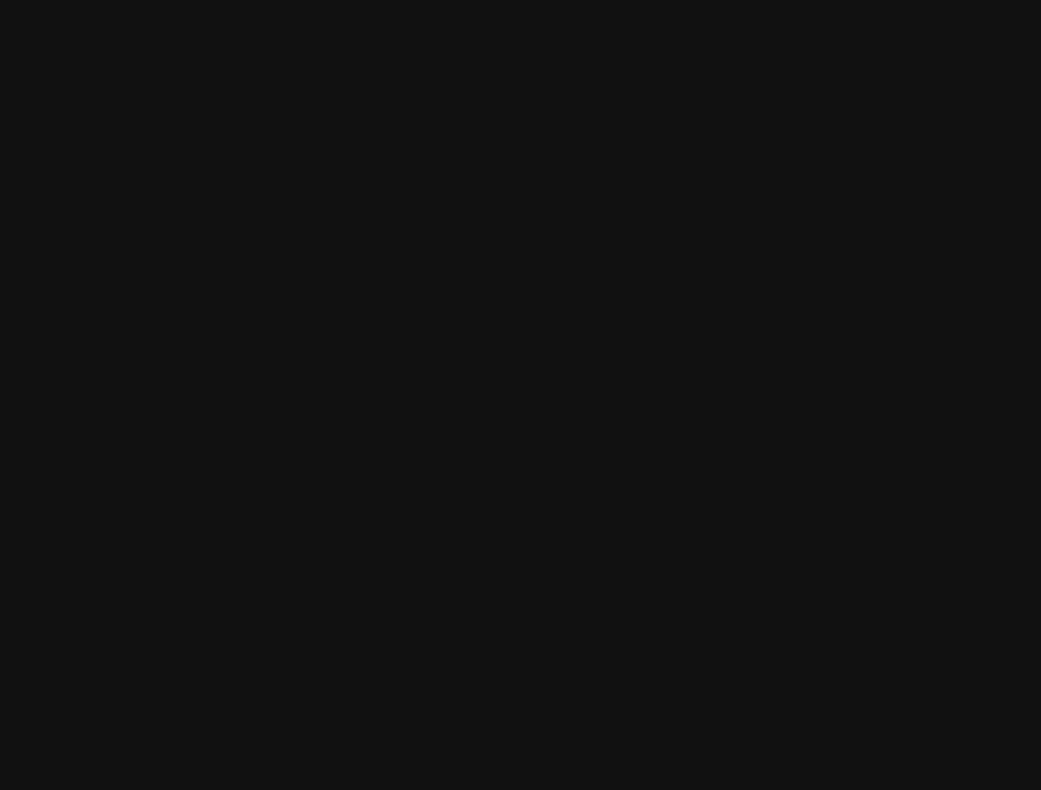
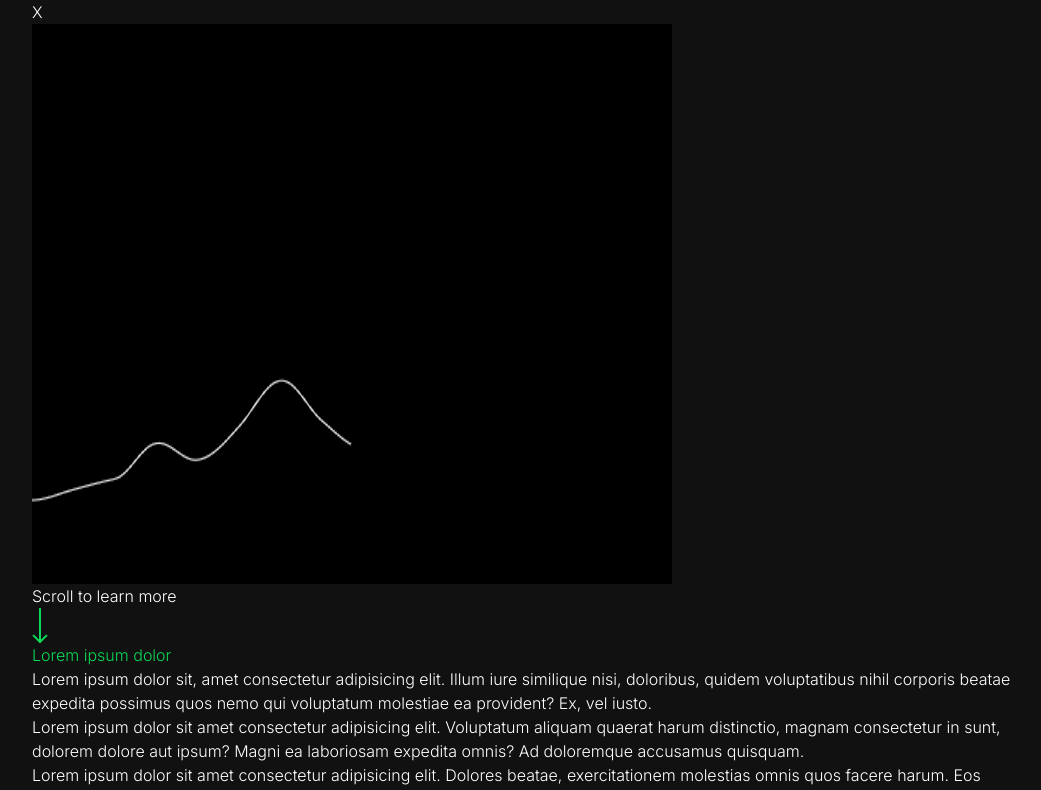
Before and after one commit to YSchilling/personal-website, a Vue app: page /creativecoding/viewer/2d_perlin_noise in a window 1280 px wide. Before the commit this address had no page. Shown: the top 790 px of the page, without its empty margins (96-1137 px from the left). Built offline with nearby package versions, Linux system fonts and the light colour scheme.

Commit message:
removed hover and added ability to view sketch in viewer

```diff
--- a/src/router/index.js
+++ b/src/router/index.js
@@ -38,7 +38,7 @@ const router = createRouter({
       component: () => import("../views/creative-coding/CCExplorer.vue"),
     },
     {
-      path: "/creativecoding/viewer",
+      path: "/creativecoding/viewer/:sketch",
       name: "CreativeCodingViewer",
       component: () => import("../views/creative-coding/CCViewer.vue"),
     },
--- a/src/views/creative-coding/CCExplorer.vue
+++ b/src/views/creative-coding/CCExplorer.vue
@@ -3,15 +3,8 @@ import { ref } from "vue";
 import HeaderBar from "../../components/HeaderBar.vue";
 import sketches from "../../data/sketches.json";
 
-let newSketches = ref(
-  sketches.map((sketch) => {
-    sketch.hover = false;
-    return sketch;
-  })
-);
-
-function getSketchURL(fileName, hover) {
-  return new URL(`../../assets/media/sketches/${fileName}.${hover ? "gif" : "png"}`, import.meta.url).href;
+function getSketchURL(fileName) {
+  return new URL(`../../assets/media/sketches/${fileName}.png`, import.meta.url).href;
 }
 </script>
 
@@ -27,14 +20,8 @@ function getSketchURL(fileName, hover) {
     </div>
     <div
       class="col-start-2 col-span-10 border border-white grid grid-cols-1 md:grid-cols-2 lg:grid-cols-3 h-full overflow-auto p-2 gap-2">
-      <RouterLink to="/creativecoding/viewer" v-for="sketch in newSketches"
-        ><img
-          @mouseover="sketch.hover = true"
-          @mouseleave="sketch.hover = false"
-          :src="getSketchURL(sketch.fileName, sketch.hover)"
-          alt="Sketch"
-          width="640"
-          height="360"
+      <RouterLink :to="`/creativecoding/viewer/${sketch.fileName}`" v-for="sketch in sketches"
+        ><img :src="getSketchURL(sketch.fileName)" alt="Sketch" width="640" height="360"
       /></RouterLink>
     </div>
   </main>
--- a/src/views/creative-coding/CCViewer.vue
+++ b/src/views/creative-coding/CCViewer.vue
@@ -1,5 +1,8 @@
 <script setup>
 import ArrowDownIcon2 from "../../components/icons/ArrowDownIcon2.vue";
+function getSketchURL(fileName) {
+  return new URL(`../../assets/media/sketches/${fileName}.gif`, import.meta.url).href;
+}
 </script>
 
 <template>
@@ -7,7 +10,7 @@ import ArrowDownIcon2 from "../../components/icons/ArrowDownIcon2.vue";
     <RouterLink to="/creativecoding/explorer" class="text-3xl mt-16 self-end">X</RouterLink>
     <img
       class="w-auto"
-      src="https://placehold.co/640x360"
+      :src="getSketchURL($route.params.sketch)"
       alt="Sketch"
       width="640"
       height="360"
```
